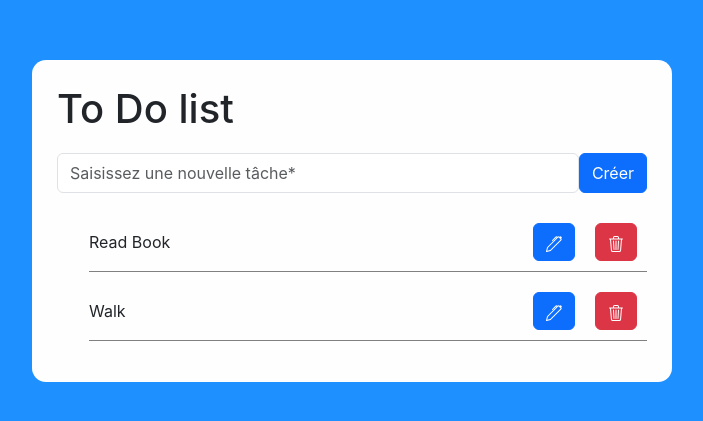
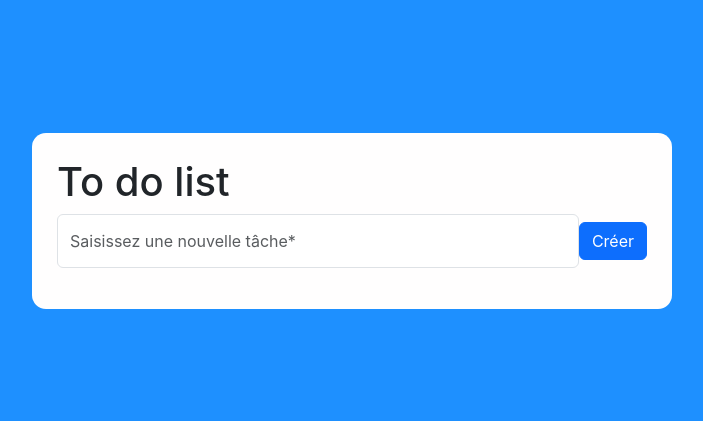
Before and after one commit to safiylm/Templates-Websites-React-js-Front-end, a React (Create React App) app: page /template/19 in a window 1280 px wide. Shown: the part 179-600 px from the top of the page, without its empty margins (288-991 px from the left). Built offline with nearby package versions, Linux system fonts and the light colour scheme.

Commit message:
update to do list

```diff
--- a/src/components/template/Education/5/index.js
+++ b/src/components/template/Education/5/index.js
@@ -1,52 +1,110 @@
 import '../../../../styles/Education/template5.scss';
 import 'bootstrap/dist/css/bootstrap.css';
+import { useState } from 'react';
 
 function EducationTemplate5() {
+
+    let [todolist, setToDoList] = useState([]);
+
+    const addNewTask = (newElement) => {
+        let id = Number(document.getElementById('input-id').value);
+        let task = document.getElementById('input-tache').value;
+        document.getElementById('input-tache').value = "";
+
+        //input tache ne doit pas etre vide
+        if (task.length != 0) {
+            //Ajouter dans le tableau todolist
+            setToDoList( // Replace the state
+                [ // with a new array
+                    ...todolist,
+                    { "id": id, "task": task }
+                ]
+            );
+        }
+
+    }
+
+    const updateTask = () => {
+        let id = Number(document.getElementById('input-id-foredit').value);
+        let task = document.getElementById('input-tache-foredit').value;
+        const changgment = todolist.map((c) => {
+            if (c.id === id) {
+                // Increment the clicked counter
+                return  { "id": id, "task": task };
+            } else {
+                // The rest haven't changed
+                return c;
+            }
+        });
+        setToDoList(changgment);
+        console.log(changgment)
+        closeEdit()
+    }
+
+    const openEdit = () => {
+        document.getElementById('div-edit').style.display = "block";
+        document.getElementById('div-buttons-ed').style.display = "none";
+
+    }
+
+    const closeEdit = () => {
+        document.getElementById('div-edit').style.display = "none";
+        document.getElementById('div-buttons-ed').style.display = "block";
+
+    }
+
+    const deleteNewTask = (id) => {
+        let list = todolist.filter(a =>
+            a.id !== id)
+        setToDoList(list)
+    }
 
     return (
 
         <div id='div-Education5-body' className="d-flex justify-content-center align-items-center">
             <div id='div-Education5-container' >
 
-                <h1>To Do list </h1>
+                <h1>To do list </h1>
 
-                <form className="d-flex justify-content-center align-items-center">
-                    <input className="form-control" placeholder='Saisissez une nouvelle tâche*' />
-                    <button type="submit" class="btn btn-primary"> Créer</button>
-                </form>
+                <div className="d-flex justify-content-center align-items-center">
+                    <input id="input-tache" className="form-control" placeholder='Saisissez une nouvelle tâche*' />
+                    <input id="input-id" type="hidden" value={todolist.length + 2} />
+
+                    <button className="btn btn-primary" onClick={() => { addNewTask("MAnger sainement") }}> Créer</button>
+                </div>
 
                 <ul id="liste-des-taches">
-                    <li className="d-flex justify-content-between align-items-center">
-                        <div>Read Book</div>
+                    {todolist.map((element) =>
+                        <li key={element.id} className="d-flex justify-content-between align-items-center">
+                            <div>{element.task}</div>
                             <div>
-                            <button id="btn-edit" class="btn btn-primary">
-                                <svg xmlns="http://www.w3.org/2000/svg" width="16" height="16" fill="currentColor" class="bi bi-pen" viewBox="0 0 16 16">
+
+                                <div id="div-edit">
+
+                                    <input id="input-id-foredit" type="hidden" value={element.id} />
+                                    <input id="input-tache-foredit" className='form-control' defaultValue={element.task} />
+                                    <button className="btn btn-primary" onClick={() => { updateTask() }}>
+                                        Enregistrer les modifications
+                                    </button>
+                                    <button className="btn btn-light" onClick={closeEdit}>
+                                        Annuler
+                                    </button>
+                                </div>
+                                <div id="div-buttons-ed">
+                                    <button id="btn-edit" className="btn btn-primary" onClick={openEdit} >
+                                        <svg xmlns="http://www.w3.org/2000/svg" width="16" height="16" fill="currentColor" className="bi bi-pen" viewBox="0 0 16 16">
                                             <path d="m13.498.795.149-.149a1.207 1.207 0 1 1 1.707 1.708l-.149.148a1.5 1.5 0 0 1-.059 2.059L4.854 14.854a.5.5 0 0 1-.233.131l-4 1a.5.5 0 0 1-.606-.606l1-4a.5.5 0 0 1 .131-.232l9.642-9.642a.5.5 0 0 0-.642.056L6.854 4.854a.5.5 0 1 1-.708-.708L9.44.854A1.5 1.5 0 0 1 11.5.796a1.5 1.5 0 0 1 1.998-.001m-.644.766a.5.5 0 0 0-.707 0L1.95 11.756l-.764 3.057 3.057-.764L14.44 3.854a.5.5 0 0 0 0-.708z" />
                                         </svg>
                                     </button>
-                            <button id="btn-delete" class="btn btn-danger">
-                                <svg xmlns="http://www.w3.org/2000/svg" width="16" height="16" fill="currentColor" class="bi bi-trash3" viewBox="0 0 16 16">
+                                    <button id="btn-delete" className="btn btn-danger" onClick={() => { deleteNewTask(element.id) }}>
+                                        <svg xmlns="http://www.w3.org/2000/svg" width="16" height="16" fill="currentColor" className="bi bi-trash3" viewBox="0 0 16 16">
                                             <path d="M6.5 1h3a.5.5 0 0 1 .5.5v1H6v-1a.5.5 0 0 1 .5-.5M11 2.5v-1A1.5 1.5 0 0 0 9.5 0h-3A1.5 1.5 0 0 0 5 1.5v1H1.5a.5.5 0 0 0 0 1h.538l.853 10.66A2 2 0 0 0 4.885 16h6.23a2 2 0 0 0 1.994-1.84l.853-10.66h.538a.5.5 0 0 0 0-1zm1.958 1-.846 10.58a1 1 0 0 1-.997.92h-6.23a1 1 0 0 1-.997-.92L3.042 3.5zm-7.487 1a.5.5 0 0 1 .528.47l.5 8.5a.5.5 0 0 1-.998.06L5 5.03a.5.5 0 0 1 .47-.53Zm5.058 0a.5.5 0 0 1 .47.53l-.5 8.5a.5.5 0 1 1-.998-.06l.5-8.5a.5.5 0 0 1 .528-.47M8 4.5a.5.5 0 0 1 .5.5v8.5a.5.5 0 0 1-1 0V5a.5.5 0 0 1 .5-.5" />
                                         </svg>
                                     </button>
                                 </div>
-                    </li>
-                    <li className="d-flex justify-content-between align-items-center">
-                        <div>Walk</div>
-                        <div>
-                            <button id="btn-edit" class="btn btn-primary">
-                                <svg xmlns="http://www.w3.org/2000/svg" width="16" height="16" fill="currentColor" class="bi bi-pen" viewBox="0 0 16 16">
-                                    <path d="m13.498.795.149-.149a1.207 1.207 0 1 1 1.707 1.708l-.149.148a1.5 1.5 0 0 1-.059 2.059L4.854 14.854a.5.5 0 0 1-.233.131l-4 1a.5.5 0 0 1-.606-.606l1-4a.5.5 0 0 1 .131-.232l9.642-9.642a.5.5 0 0 0-.642.056L6.854 4.854a.5.5 0 1 1-.708-.708L9.44.854A1.5 1.5 0 0 1 11.5.796a1.5 1.5 0 0 1 1.998-.001m-.644.766a.5.5 0 0 0-.707 0L1.95 11.756l-.764 3.057 3.057-.764L14.44 3.854a.5.5 0 0 0 0-.708z" />
-                                </svg>
-                            </button>
-                            <button id="btn-delete" class="btn btn-danger">
-                                <svg xmlns="http://www.w3.org/2000/svg" width="16" height="16" fill="currentColor" class="bi bi-trash3" viewBox="0 0 16 16">
-                                    <path d="M6.5 1h3a.5.5 0 0 1 .5.5v1H6v-1a.5.5 0 0 1 .5-.5M11 2.5v-1A1.5 1.5 0 0 0 9.5 0h-3A1.5 1.5 0 0 0 5 1.5v1H1.5a.5.5 0 0 0 0 1h.538l.853 10.66A2 2 0 0 0 4.885 16h6.23a2 2 0 0 0 1.994-1.84l.853-10.66h.538a.5.5 0 0 0 0-1zm1.958 1-.846 10.58a1 1 0 0 1-.997.92h-6.23a1 1 0 0 1-.997-.92L3.042 3.5zm-7.487 1a.5.5 0 0 1 .528.47l.5 8.5a.5.5 0 0 1-.998.06L5 5.03a.5.5 0 0 1 .47-.53Zm5.058 0a.5.5 0 0 1 .47.53l-.5 8.5a.5.5 0 1 1-.998-.06l.5-8.5a.5.5 0 0 1 .528-.47M8 4.5a.5.5 0 0 1 .5.5v8.5a.5.5 0 0 1-1 0V5a.5.5 0 0 1 .5-.5" />
-                                </svg>
-                            </button>
                             </div>
                         </li>
-
+                    )}
                 </ul>
             </div>
         </div>
--- a/src/styles/Education/template5.scss
+++ b/src/styles/Education/template5.scss
@@ -5,6 +5,10 @@
     width: 100vw;
     height: 100vh;
 
+
+    #div-edit{
+        display:none;
+    }
 
     #div-Education5-container {
         background-color: rgb(255, 254, 254);
@@ -15,9 +19,7 @@
         form {
             margin: 20px 0;
 
-            * {
-                height: 40px !important;
-            }
+
         }
 
         #liste-des-taches {
```
Lines whose indentation alone changed are shown as unchanged.
